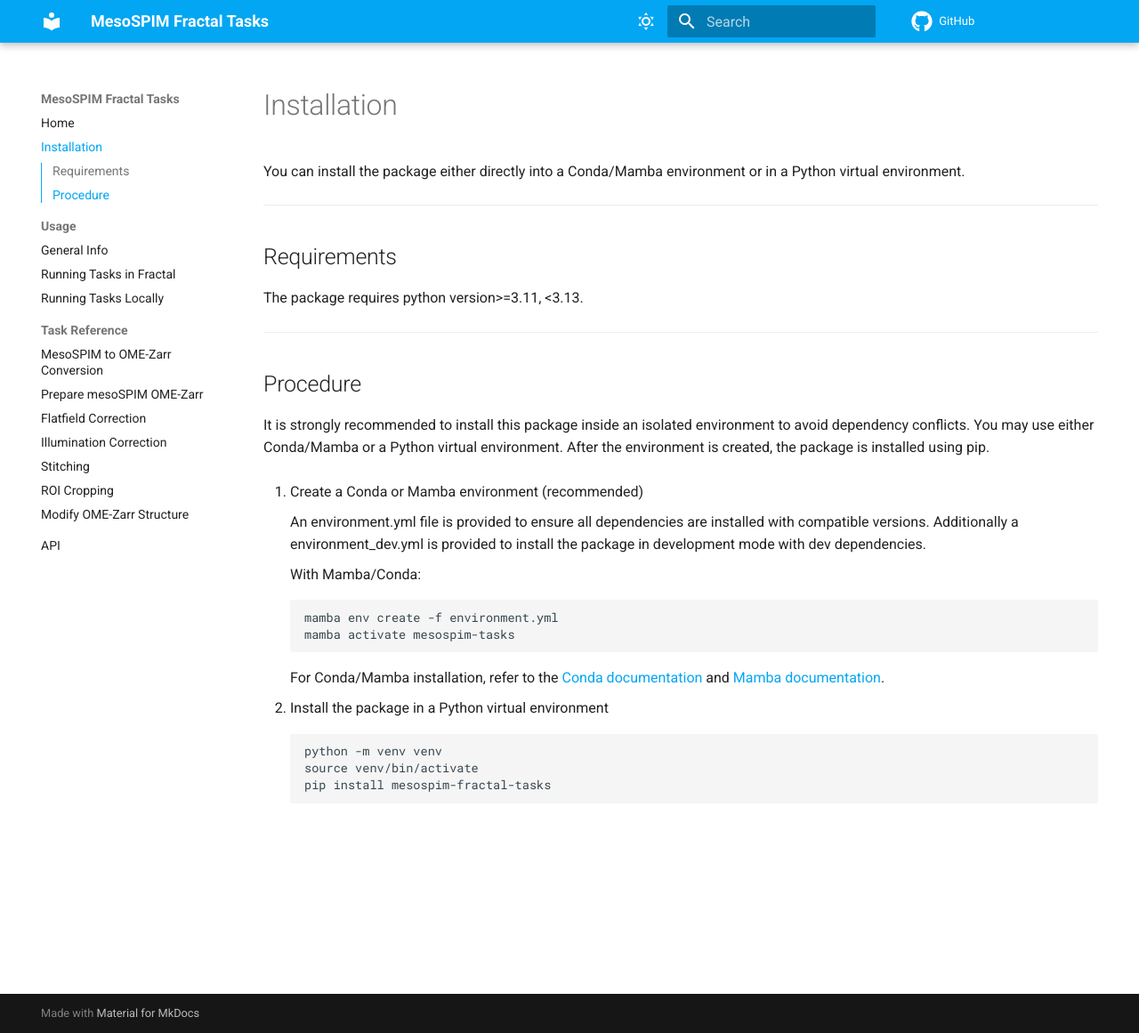
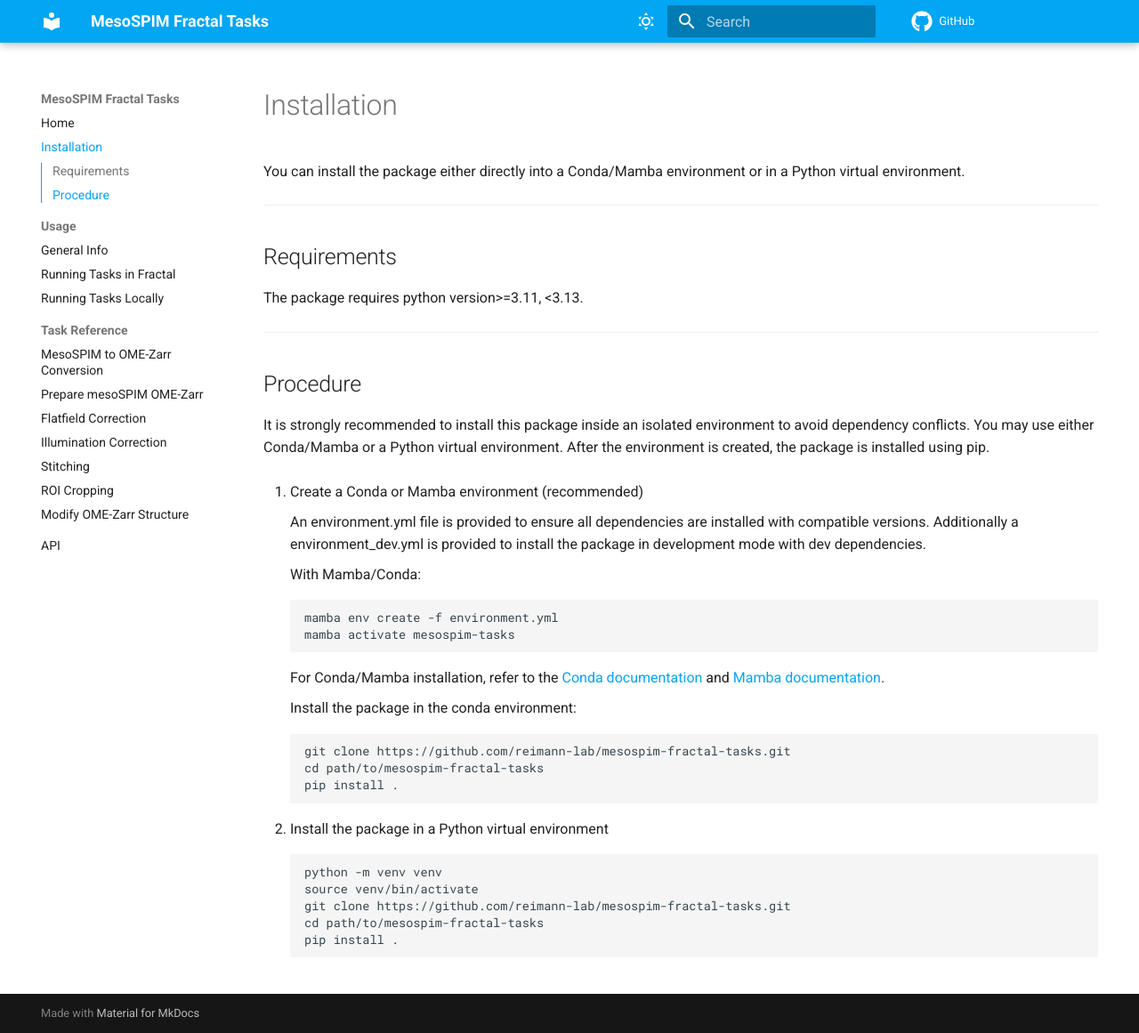
Before and after one commit to reimann-lab/mesospim-fractal-tasks, an MkDocs documentation site: the page built from docs/installation.md, in a window 1280 px wide and 1161 px high. Shown: the whole window at 89% size. Built offline with MkDocs 1.6.1 and Material for MkDocs 9.7.7, drawn with Linux system fonts in a browser that asks for light colours; comment, search, counter and statistics services are not loaded.

```diff
--- a/docs/installation.md
+++ b/docs/installation.md
@@ -26,8 +26,16 @@ After the environment is created, the package is installed using pip.
     For Conda/Mamba installation, refer to the [Conda documentation](https://docs.conda.io/projects/conda/en/stable/user-guide/install/index.html) and
     [Mamba documentation](https://mamba.readthedocs.io/en/latest/installation/mamba-installation.html).
 
+    Install the package in the conda environment:
+
+        git clone https://github.com/reimann-lab/mesospim-fractal-tasks.git
+        cd path/to/mesospim-fractal-tasks
+        pip install .
+
 2. Install the package in a Python virtual environment
 
         python -m venv venv
         source venv/bin/activate
-        pip install mesospim-fractal-tasks
+        git clone https://github.com/reimann-lab/mesospim-fractal-tasks.git
+        cd path/to/mesospim-fractal-tasks
+        pip install .
--- a/mkdocs.yml
+++ b/mkdocs.yml
@@ -1,7 +1,7 @@
 site_name: MesoSPIM Fractal Tasks
 site_description: Tasks for converting mesoSPIM lightsheet image data to OME-Zarr and performing illumination correction & stitching
 site_author: Giliane Rochat
-repo_url: https://github.com/girochat/mesospim-fractal-tasks
+repo_url: https://github.com/reimann-lab/mesospim-fractal-tasks
 theme:
   name: material
   features:
--- a/pyproject.toml
+++ b/pyproject.toml
@@ -49,7 +49,7 @@ description = "Collection of Fractal tasks to convert and process mesoSPIM light
 readme = "README.md"
 license = { text = "BSD-3-Clause" }
 authors = [
-    { name = "Giliane Rochat", email = "giliane.rochat@usz.ch" },
+    { name = "Giliane Rochat", email = "girochat@proton.me" },
 ]
 
 # Required Python version and dependencies
@@ -92,6 +92,7 @@ docs = [
 napari = [
     "napari[all]",
     "napari-ome-zarr-navigator",
+    "napari-ome-zarr",
     #"napari-crop-tool",
 ]
 
```
Also changed, not shown: README.md (+100 -0 lines), 1 other file.
